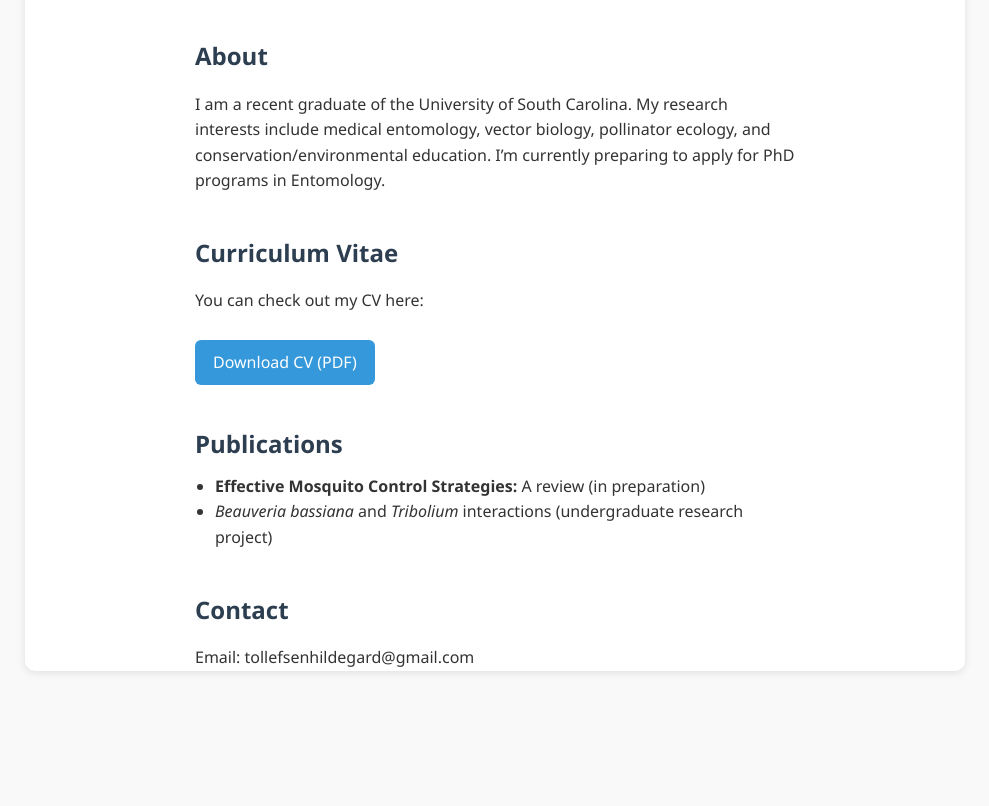
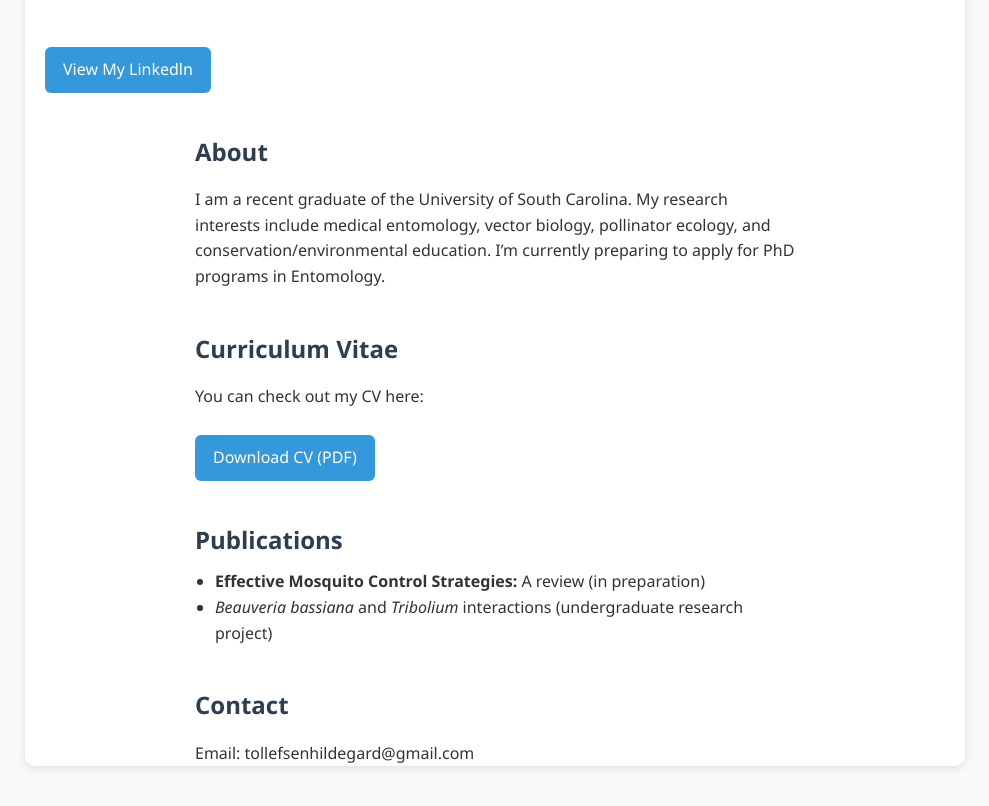
Before and after one commit to HildegardT/htollefsen.com, a plain HTML site: page index.html in a window 1280 px wide. Shown: the part 953-1759 px from the top of the page, without its empty margins (145-1134 px from the left). Before the commit the page ends 1664 px from the top, so only its background shows below. Drawn offline with Linux system fonts and the light colour scheme.

Commit message:
Update index.html

```diff
--- a/index.html
+++ b/index.html
@@ -35,6 +35,8 @@
   <a href="https://www.inaturalist.org/people/3715661" target="_blank" class="button">View My iNaturalist</a>
 </section>
 
+  <a href="www.linkedin.com/in/hildegard-tollefsen-72344a27a" target="_blank" class="button">View My Linkedln</a>
+</section>
 
   <section id="about">
     <h2>About</h2>
```
